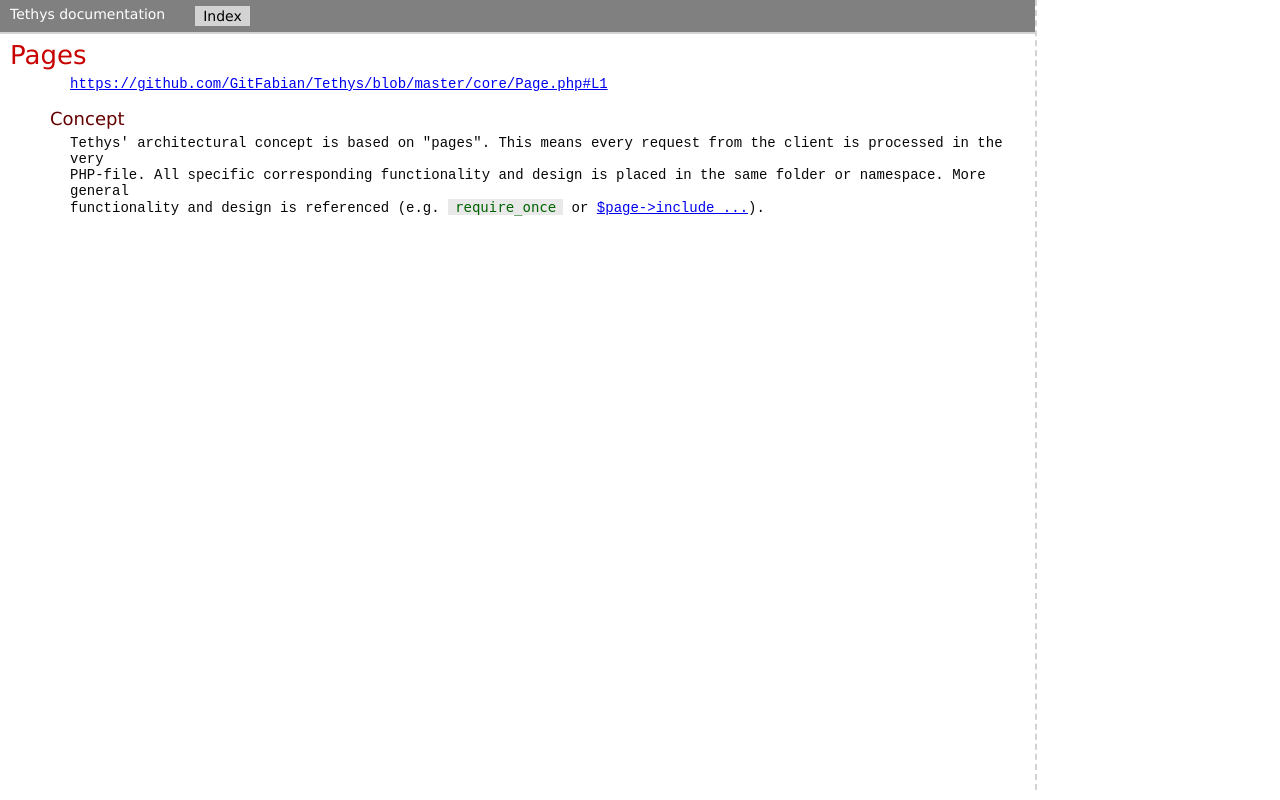
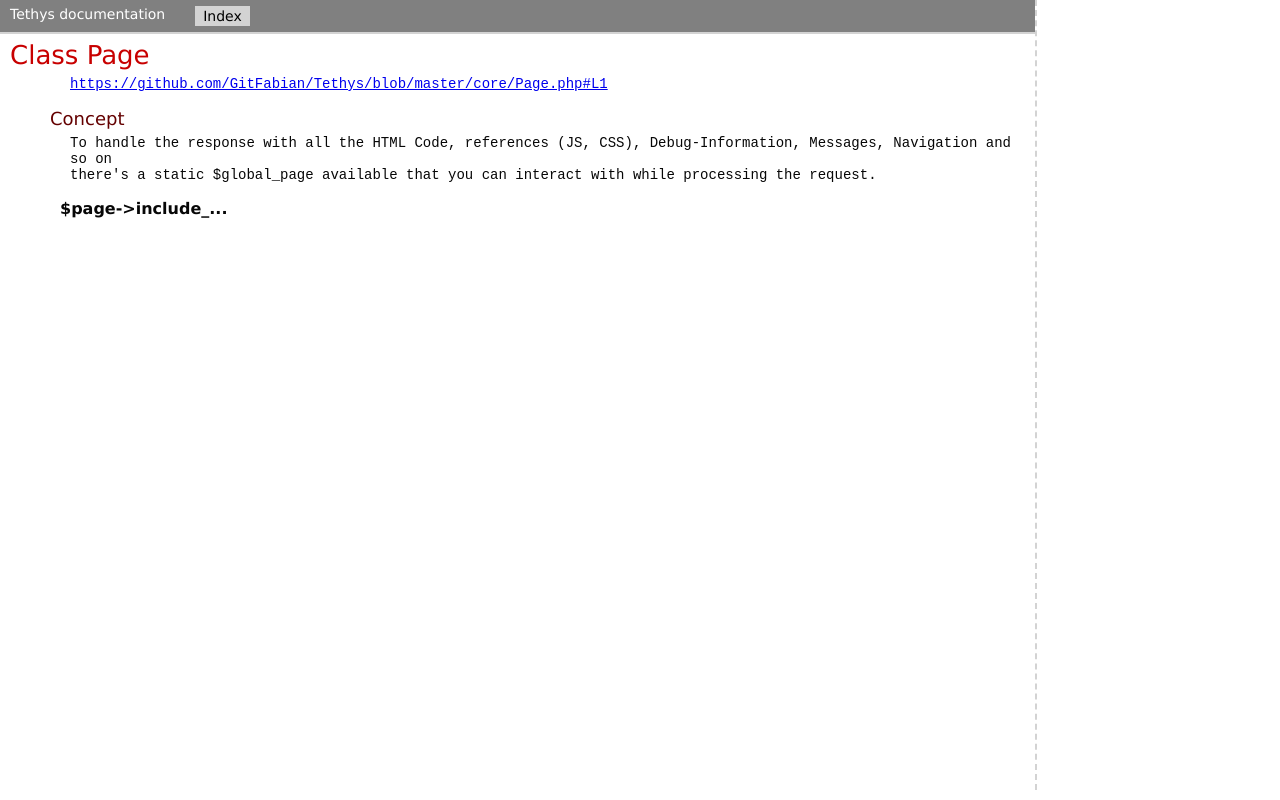
Before and after one commit to GitFabian/Tethys, a PHP site: page /docs/pages.html in a window 1280 px wide. Run offline with PHP 8.4, Linux system fonts and the light colour scheme.

Commit message:
A word on class page

```diff
--- a/core/Page.php
+++ b/core/Page.php
@@ -8,7 +8,7 @@
 
 /**
  * Class Page
- * Read about the "pages" concept: http://gitfabian.github.io/Tethys/pages.html
+ * Read about this concept: http://gitfabian.github.io/Tethys/pages.html
  * This class represents the HTML-page that is returned to browser in the end.
  * The static $global_page is set on initialization (called by @see Start::init ).
  */
--- a/docs/concept.html
+++ b/docs/concept.html
@@ -30,10 +30,10 @@ Every needs that exeed the core functionality are organized in <a href="modules.
 	removed on the fly.
 
 <h3>Architecture</h3>
-Tethys does not force you to use any particular design- or architecture-pattern. Tethys' counterproposal to MVC is the
-concept of <a href="pages.html">pages</a>, located in <a href="modules.html">modules</a>.
+Tethys does not force you to use any particular design- or architecture-pattern. It is recommended to use <a href="modules.html">modules</a>
+anyway.
 
 ____________________________________________________________________________________________________
-Read also: <a href="dev.html#principles">development principles</a>
+Read also: <a href="dev.html#principles">development principles</a>, <a href="index.html#concept">concept details</a>
 
 </body></html>
--- a/docs/index.html
+++ b/docs/index.html
@@ -13,7 +13,7 @@
 <h3 id="concept">Concept details</h3>
 * <a href="modules.html">Modules</a>
 * <a href="globals.html">Constants</a>
-* <a href="pages.html">Pages</a>
+* <a href="pages.html">Class Page</a>
 
 <h3>Documentation by source file</h3>
 [ <a href="src/index.html">READ</a> ]
--- a/docs/pages.html
+++ b/docs/pages.html
@@ -1,11 +1,13 @@
 <!DOCTYPE html><html><head><meta charset="UTF-8"><title>Tethys:Help</title><link rel="stylesheet" type="text/css" href="help.css"></head><body>
 <div class="nav">Tethys documentation<ul><li><a href="index.html">Index</a></li></ul></div>
-<h1>Pages</h1>
+<h1>Class Page</h1>
 <a href="https://github.com/GitFabian/Tethys/blob/master/core/Page.php#L1">https://github.com/GitFabian/Tethys/blob/master/core/Page.php#L1</a>
 
 <h3>Concept</h3>
-Tethys' architectural concept is based on "pages". This means every request from the client is processed in the very
-PHP-file. All specific corresponding functionality and design is placed in the same folder or namespace. More general
-functionality and design is referenced (e.g. <code>require_once</code> or <a href="https://github.com/GitFabian/Tethys/blob/master/core/Page.php#L1">$page->include_...</a>).
+To handle the response with all the HTML Code, references (JS, CSS), Debug-Information, Messages, Navigation and so on
+there's a static $global_page available that you can interact with while processing the request.
+
+<h4>$page->include_...</h4>
+
 
 </body></html>
--- a/inst/Install.php
+++ b/inst/Install.php
@@ -25,7 +25,7 @@
  *         Configuration file (template: tpl_config.php) calls new Database calls new PDO with name of not-yet-existing
  *         Tethys database thus throws error handled in @see Database::fehler_beim_pdo_erstellen, which in case of a
  *         1049 ("Unknown database") calls @see Install::dbinit.
- * Next step ist the initialization of the Database that is done by the @see Config.
+ * Next step is the initialization of the Database that is done by the @see Config.
  *
  * include_once ROOT_HDD_CORE . '/inst/Install.php';
  */
```
